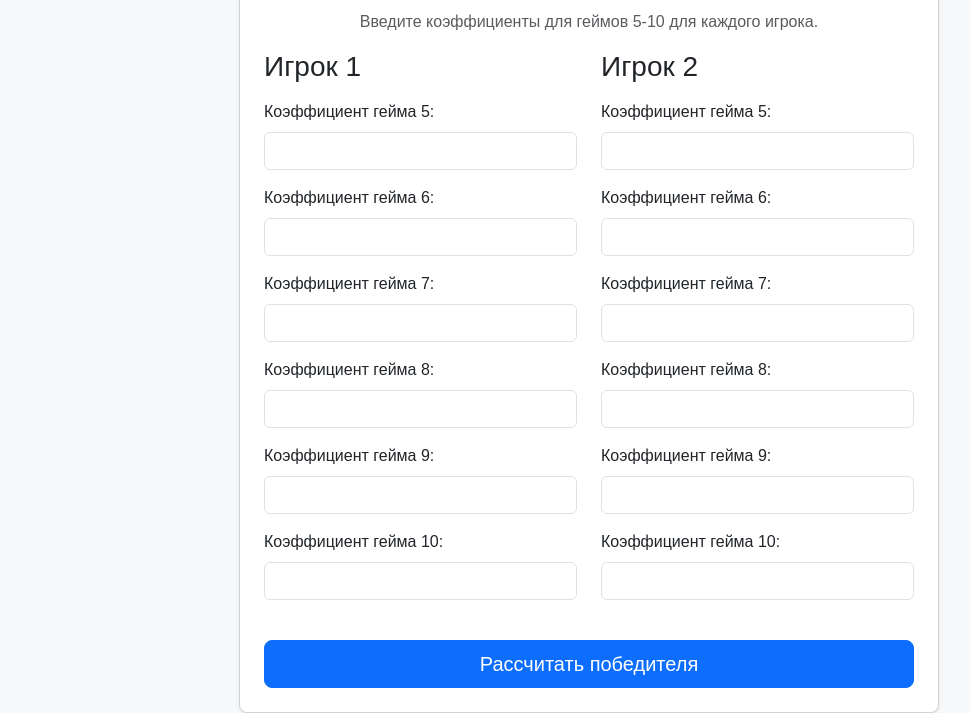
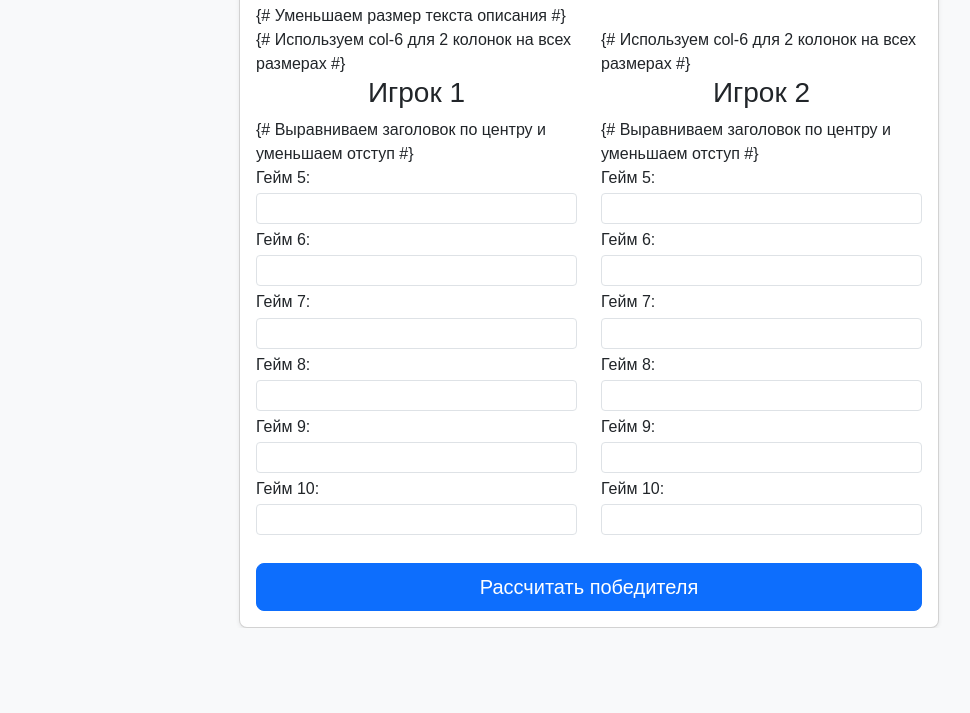
Before and after one commit to IgorEfimof/tennis_calculator_static, a plain HTML site: page index.html in a window 1280 px wide. Shown: the part 183-896 px from the top of the page, without its empty margins (51-1021 px from the left). After the commit the page ends 811 px from the top, so only its background shows below. Drawn offline with nearby package versions, Linux system fonts and the light colour scheme.

Commit message:
Update index.html

```diff
--- a/index.html
+++ b/index.html
@@ -3,85 +3,110 @@
 <head>
     <meta charset="UTF-8">
     <meta name="viewport" content="width=device-width, initial-scale=1.0">
-    <title>Калькулятор победителя настольного тенниса (Статический)</title>
+    <title>Калькулятор победителя настольного тенниса (Компактный)</title>
     <!-- Подключение Bootstrap CSS -->
     <link href="https://cdn.jsdelivr.net/npm/bootstrap@5.3.0/dist/css/bootstrap.min.css" rel="stylesheet">
     <!-- Подключение вашего пользовательского CSS -->
     <link rel="stylesheet" href="assets/css/style.css">
     <style>
-        /* Пользовательские стили для адаптивности на планшетах */
+        /* Пользовательские стили для центрирования формы на больших экранах */
+        /* На узких экранах эти стили не применяются благодаря медиазапросу */
         @media (min-width: 768px) {
             .form-container {
                 max-width: 700px; /* Ограничиваем ширину формы на больших экранах */
                 margin: auto; /* Центрируем форму */
             }
         }
+
+        /* Стили для меток, чтобы они не занимали слишком много места по вертикали */
+        .form-label {
+            display: block; /* Метка занимает всю ширину */
+            margin-bottom: 0.2rem; /* Уменьшаем отступ снизу */
+            font-weight: normal; /* Обычный шрифт вместо жирного */
+        }
+
+         /* Уменьшаем размер шрифта и отступов на очень узких экранах */
+        @media (max-width: 576px) { /* breakpoint 'sm' в Bootstrap */
+            .form-label {
+                font-size: 0.8rem; /* Уменьшаем размер шрифта меток */
+            }
+            h3 {
+                font-size: 1rem; /* Уменьшаем размер заголовков игроков */
+                margin-bottom: 0.5rem !important; /* Уменьшаем нижний отступ заголовков */
+            }
+             .mb-1 {
+                 margin-bottom: 0.25rem !important; /* Уменьшаем вертикальный отступ между полями еще больше */
+             }
+             .card {
+                 padding: 1rem !important; /* Уменьшаем внутренние отступы карточки */
+             }
+        }
     </style>
 </head>
 <body class="bg-light">
-    <div class="container mt-5">
-        <div class="form-container card p-4 shadow-sm">
-            <h1 class="text-center mb-4">Калькулятор победителя матча по настольному теннису</h1>
+    <div class="container mt-3"> {# Уменьшаем верхний отступ контейнера #}
+        <div class="form-container card p-3 shadow-sm"> {# Уменьшаем внутренние отступы карточки по умолчанию #}
+            <h1 class="text-center mb-3" style="font-size: 1.5rem;">Калькулятор победителя настольного тенниса</h1> {# Уменьшаем размер заголовка H1 #}
 
-            <p class="text-muted text-center">Введите коэффициенты для геймов 5-10 для каждого игрока.</p>
+            <p class="text-muted text-center mb-3" style="font-size: 0.9rem;">Введите коэффициенты для геймов 5-10 для каждого игрока.</p> {# Уменьшаем размер текста описания #}
 
             <div class="row">
-                <div class="col-md-6">
-                    <h3 class="mb-3">Игрок 1</h3>
+                <div class="col-6"> {# Используем col-6 для 2 колонок на всех размерах #}
+                    <h3 class="text-center mb-2">Игрок 1</h3> {# Выравниваем заголовок по центру и уменьшаем отступ #}
                     <form id="player1Form">
-                        <div class="mb-3">
-                            <label for="player1_game5" class="form-label">Коэффициент гейма 5:</label>
-                            <input type="number" step="0.001" class="form-control" id="player1_game5" name="game5" required>
+                        <div class="mb-1">
+                            <label for="player1_game5" class="form-label">Гейм 5:</label>
+                            <input type="number" step="0.001" class="form-control form-control-sm" id="player1_game5" name="game5" required>
                         </div>
-                        <div class="mb-3">
-                            <label for="player1_game6" class="form-label">Коэффициент гейма 6:</label>
-                            <input type="number" step="0.001" class="form-control" id="player1_game6" name="game6" required>
+                        <div class="mb-1">
+                            <label for="player1_game6" class="form-label">Гейм 6:</label>
+                            <input type="number" step="0.001" class="form-control form-control-sm" id="player1_game6" name="game6" required>
                         </div>
-                        <div class="mb-3">
-                            <label for="player1_game7" class="form-label">Коэффициент гейма 7:</label>
-                            <input type="number" step="0.001" class="form-control" id="player1_game7" name="game7" required>
+                         <div class="mb-1">
+                            <label for="player1_game7" class="form-label">Гейм 7:</label>
+                            <input type="number" step="0.001" class="form-control form-control-sm" id="player1_game7" name="game7" required>
                         </div>
-                        <div class="mb-3">
-                            <label for="player1_game8" class="form-label">Коэффициент гейма 8:</label>
-                            <input type="number" step="0.001" class="form-control" id="player1_game8" name="game8" required>
+                         <div class="mb-1">
+                            <label for="player1_game8" class="form-label">Гейм 8:</label>
+                            <input type="number" step="0.001" class="form-control form-control-sm" id="player1_game8" name="game8" required>
                         </div>
-                        <div class="mb-3">
-                            <label for="player1_game9" class="form-label">Коэффициент гейма 9:</label>
-                            <input type="number" step="0.001" class="form-control" id="player1_game9" name="game9" required>
+                         <div class="mb-1">
+                            <label for="player1_game9" class="form-label">Гейм 9:</label>
+                            <input type="number" step="0.001" class="form-control form-control-sm" id="player1_game9" name="game9" required>
                         </div>
-                        <div class="mb-3">
-                            <label for="player1_game10" class="form-label">Коэффициент гейма 10:</label>
-                            <input type="number" step="0.001" class="form-control" id="player1_game10" name="game10" required>
+                         <div class="mb-1">
+                            <label for="player1_game10" class="form-label">Гейм 10:</label>
+                            <input type="number" step="0.001" class="form-control form-control-sm" id="player1_game10" name="game10" required>
                         </div>
                     </form>
                 </div>
 
-                <div class="col-md-6">
-                    <h3 class="mb-3">Игрок 2</h3>
+                <div class="col-6"> {# Используем col-6 для 2 колонок на всех размерах #}
+                    <h3 class="text-center mb-2">Игрок 2</h3> {# Выравниваем заголовок по центру и уменьшаем отступ #}
                      <form id="player2Form">
-                        <div class="mb-3">
-                            <label for="player2_game5" class="form-label">Коэффициент гейма 5:</label>
-                            <input type="number" step="0.001" class="form-control" id="player2_game5" name="game5" required>
+                         <div class="mb-1">
+                             <label for="player2_game5" class="form-label">Гейм 5:</label>
+                             <input type="number" step="0.001" class="form-control form-control-sm" id="player2_game5" name="game5" required>
                          </div>
-                        <div class="mb-3">
-                            <label for="player2_game6" class="form-label">Коэффициент гейма 6:</label>
-                            <input type="number" step="0.001" class="form-control" id="player2_game6" name="game6" required>
+                         <div class="mb-1">
+                             <label for="player2_game6" class="form-label">Гейм 6:</label>
+                             <input type="number" step="0.001" class="form-control form-control-sm" id="player2_game6" name="game6" required>
                          </div>
-                        <div class="mb-3">
-                            <label for="player2_game7" class="form-label">Коэффициент гейма 7:</label>
-                            <input type="number" step="0.001" class="form-control" id="player2_game7" name="game7" required>
+                         <div class="mb-1">
+                             <label for="player2_game7" class="form-label">Гейм 7:</label>
+                             <input type="number" step="0.001" class="form-control form-control-sm" id="player2_game7" name="game7" required>
                          </div>
-                        <div class="mb-3">
-                            <label for="player2_game8" class="form-label">Коэффициент гейма 8:</label>
-                            <input type="number" step="0.001" class="form-control" id="player2_game8" name="game8" required>
+                         <div class="mb-1">
+                             <label for="player2_game8" class="form-label">Гейм 8:</label>
+                             <input type="number" step="0.001" class="form-control form-control-sm" id="player2_game8" name="game8" required>
                          </div>
-                        <div class="mb-3">
-                            <label for="player2_game9" class="form-label">Коэффициент гейма 9:</label>
-                            <input type="number" step="0.001" class="form-control" id="player2_game9" name="game9" required>
+                         <div class="mb-1">
+                             <label for="player2_game9" class="form-label">Гейм 9:</label>
+                             <input type="number" step="0.001" class="form-control form-control-sm" id="player2_game9" name="game9" required>
                          </div>
-                        <div class="mb-3">
-                            <label for="player2_game10" class="form-label">Коэффициент гейма 10:</label>
-                            <input type="number" step="0.001" class="form-control" id="player2_game10" name="game10" required>
+                         <div class="mb-1">
+                             <label for="player2_game10" class="form-label">Гейм 10:</label>
+                             <input type="number" step="0.001" class="form-control form-control-sm" id="player2_game10" name="game10" required>
                          </div>
                      </form>
                 </div>
```
Lines whose indentation alone changed are shown as unchanged.
